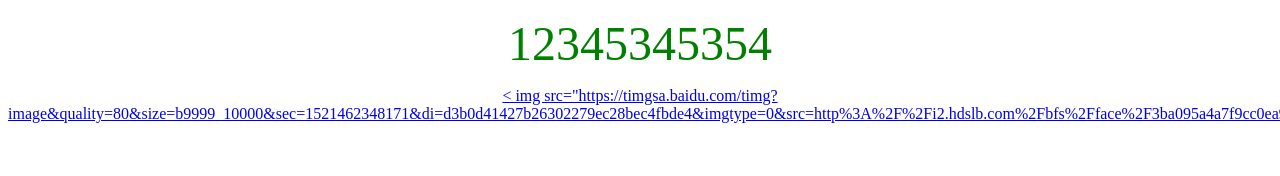
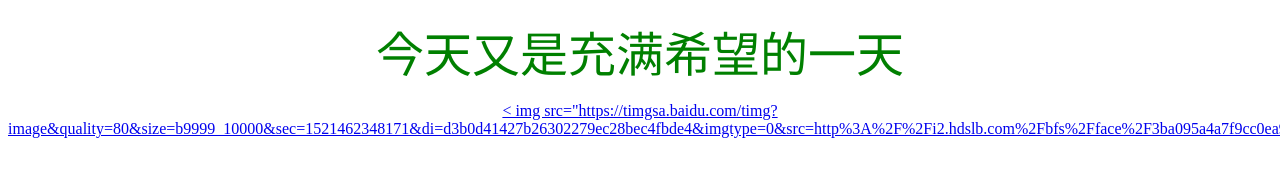
Before and after one commit to Thererisnospoon/The-xiaojian.github.io, a plain HTML site: page index.html in a window 1280 px wide. Shown: the top 176 px of the page. Drawn offline with Linux system fonts and the light colour scheme.

Commit message:
Update index.html

```diff
--- a/index.html
+++ b/index.html
@@ -5,7 +5,7 @@
   </head>
   <body>
       <p align="center">
-      	<font size="10" color="green">12345345354</font>
+      	<font size="10" color="green">今天又是充满希望的一天</font>
       </p >
       <p align="center">
       <a href=" " target="_blank">
```
